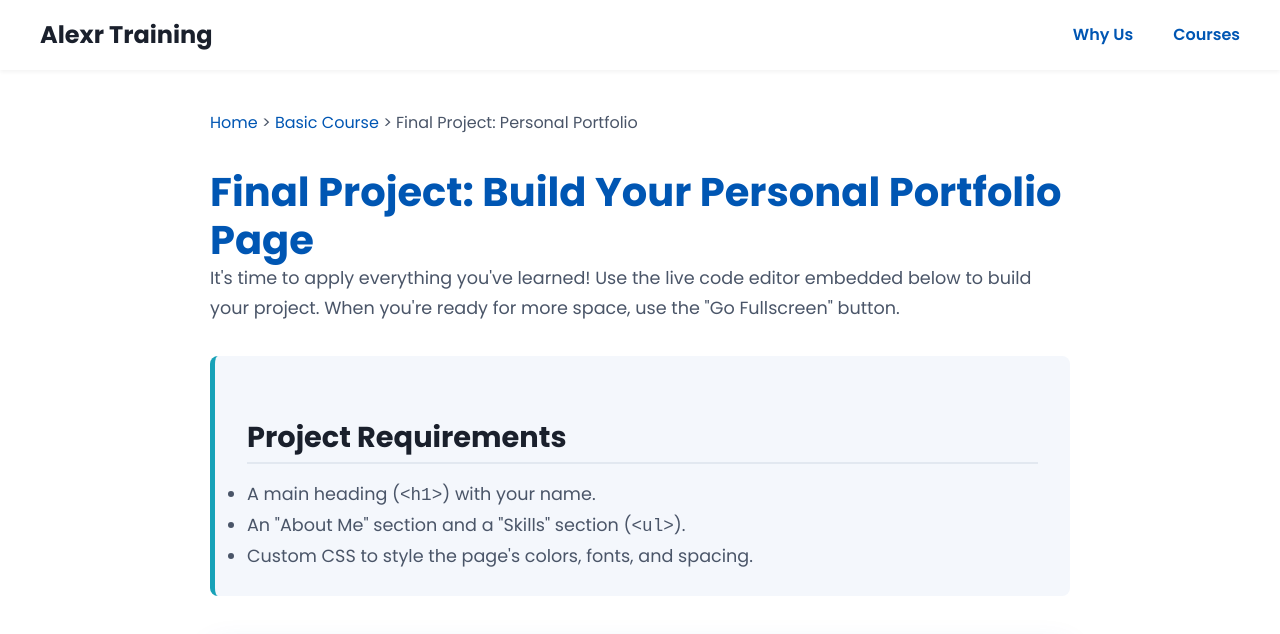
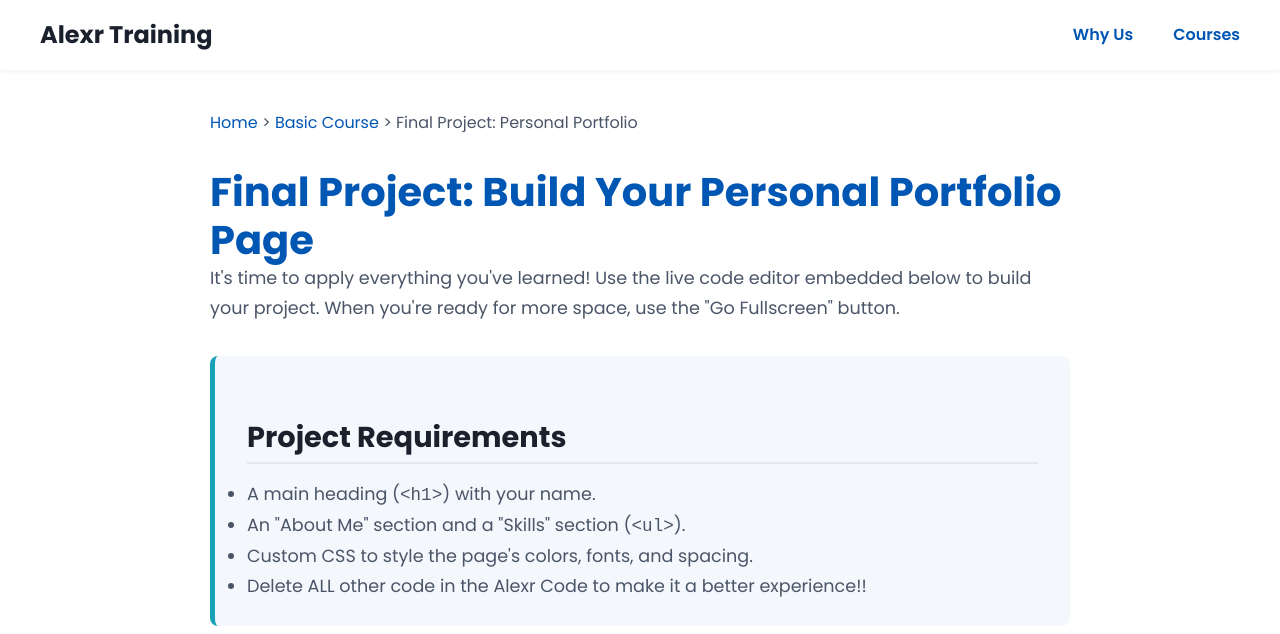
Before and after one commit to AlexRNetworks/Alexr-Training, a plain HTML site: page courses/basic/project-portfolio-page.html in a window 1280 px wide. Shown: the top 634 px of the page. Drawn offline with Linux system fonts and the light colour scheme; grey boxes are pictures that could not be loaded; files whose address does not match are found by name.

Commit message:
Update project-portfolio-page.html

```diff
--- a/courses/basic/project-portfolio-page.html
+++ b/courses/basic/project-portfolio-page.html
@@ -81,6 +81,7 @@
                         <li>A main heading (<code>&lt;h1&gt;</code>) with your name.</li>
                         <li>An "About Me" section and a "Skills" section (<code>&lt;ul&gt;</code>).</li>
                         <li>Custom CSS to style the page's colors, fonts, and spacing.</li>
+                        <li>Delete ALL other code in the Alexr Code to make it a better experience!!</li>
                     </ul>
                 </div>
             </article>
```
